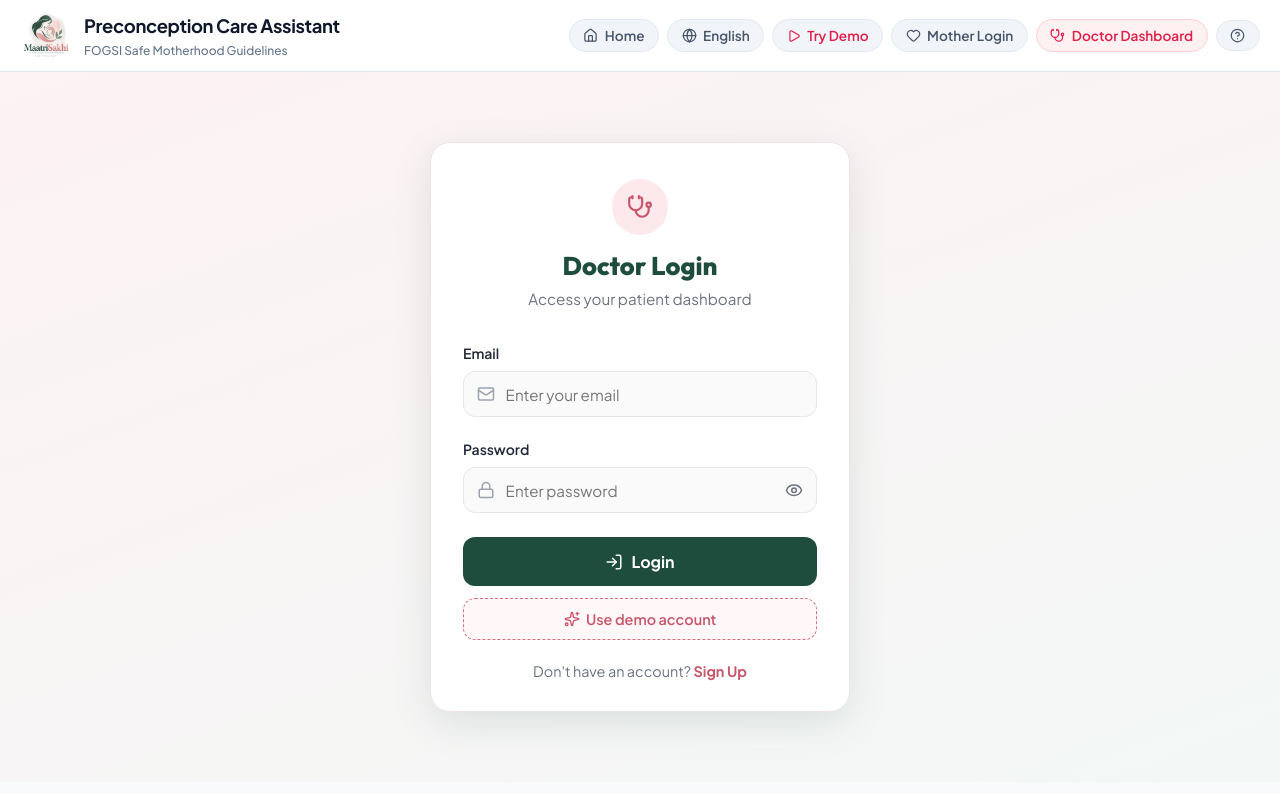
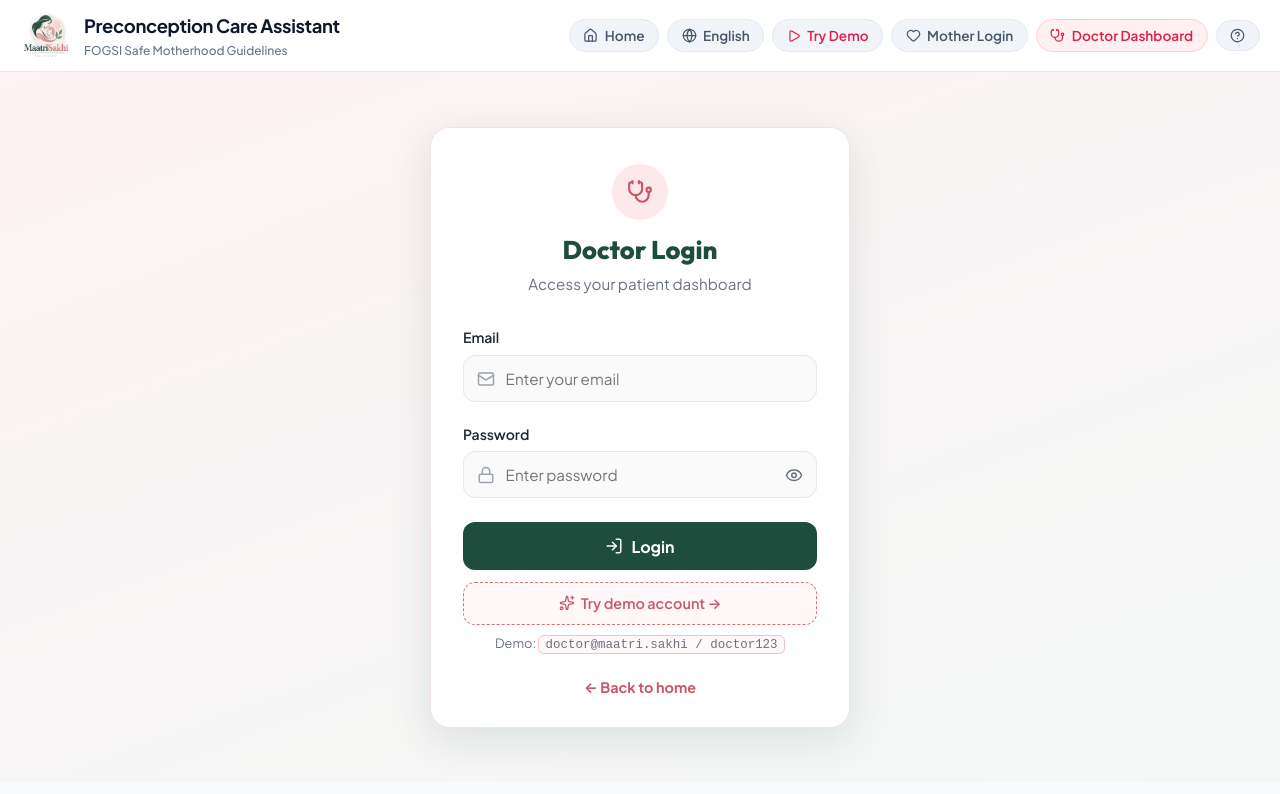
Before and after one commit to alwaysalearner1234/MaatriSakhi, a React (Vite) app: page / in a window 1280 px wide. Both pictures are taken after a click on the button "Open Doctor Portal →". Shown: the top 794 px of the page. Built offline with nearby package versions, Linux system fonts and the light colour scheme; no server answers.

Commit message:
One-click doctor demo login, fix DoctorLogin prop mismatch with App

```diff
--- a/src/components/DoctorLogin.css
+++ b/src/components/DoctorLogin.css
@@ -188,6 +188,26 @@
   background: #fdecef;
 }
 
+.dl-demo:disabled {
+  opacity: 0.7;
+  cursor: not-allowed;
+}
+
+.dl-demo-creds {
+  margin: 0.5rem 0 0;
+  text-align: center;
+  font-size: 0.8rem;
+  color: #6b7280;
+}
+
+.dl-demo-creds code {
+  background: #fff7f8;
+  border: 1px solid #f3c2c7;
+  border-radius: 6px;
+  padding: 0.1rem 0.4rem;
+  font-size: 0.78rem;
+}
+
 .dl-footer {
   margin: 1.25rem 0 0;
   text-align: center;
--- a/src/components/DoctorLogin.jsx
+++ b/src/components/DoctorLogin.jsx
@@ -1,18 +1,28 @@
 import React, { useState, useEffect } from "react";
-import { UI_TRANSLATIONS, LANGUAGES } from "../data/translations";
+import { UI_TRANSLATIONS } from "../data/translations";
 import { Stethoscope, Mail, Lock, Eye, EyeOff, LogIn, Sparkles } from "lucide-react";
 import "./DoctorLogin.css";
 
 // Backend address: set VITE_API_URL in .env.local (local) or in Render (live)
 const API_BASE = import.meta.env.VITE_API_URL || "http://localhost:8000";
 
-export default function DoctorLogin({ lang, onSelectLanguage, onNavigate }) {
+// Demo doctor: doctor@maatri.sakhi / doctor123 (seeded by database_init.py).
+// Supports both prop styles: onNavigate(view) OR onLoginSuccess(info)/onBackToHome().
+const DEMO_DOCTOR = { email: "doctor@maatri.sakhi", password: "doctor123" };
+
+export default function DoctorLogin({ lang, onSelectLanguage, onNavigate, onLoginSuccess, onBackToHome }) {
   const t = UI_TRANSLATIONS[lang] || UI_TRANSLATIONS.en;
   const [email, setEmail] = useState("");
   const [password, setPassword] = useState("");
   const [error, setError] = useState("");
   const [loading, setLoading] = useState(false);
   const [showPassword, setShowPassword] = useState(false);
+
+  // Route to the dashboard through whichever callback the parent provided.
+  const goDoctor = (info) => {
+    if (onNavigate) onNavigate("doctor");
+    else if (onLoginSuccess) onLoginSuccess(info || { email: email || DEMO_DOCTOR.email });
+  };
 
   // If a saved token is still valid, go straight to the dashboard
   useEffect(() => {
@@ -22,20 +32,16 @@ export default function DoctorLogin({ lang, onSelectLanguage, onNavigate }) {
       headers: { Authorization: `Bearer ${token}` },
     })
       .then((res) => {
-        if (res.ok) onNavigate("doctor");
+        if (res.ok) goDoctor();
         else localStorage.removeItem("doctor_token");
       })
       .catch(() => {
         /* backend offline: stay on the login screen */
       });
-  }, [onNavigate]);
+    // eslint-disable-next-line react-hooks/exhaustive-deps
+  }, []);
 
-  const handleSubmit = async (e) => {
-    e.preventDefault();
-    if (!email || !password) {
-      setError("Please enter your email and password.");
-      return;
-    }
+  const doLogin = async (loginEmail, loginPassword) => {
     setError("");
     setLoading(true);
 
@@ -44,7 +50,7 @@ export default function DoctorLogin({ lang, onSelectLanguage, onNavigate }) {
       response = await fetch(`${API_BASE}/api/auth/login`, {
         method: "POST",
         headers: { "Content-Type": "application/json" },
-        body: JSON.stringify({ email, password }),
+        body: JSON.stringify({ email: loginEmail, password: loginPassword }),
       });
     } catch {
       setError("Can't reach the server. Please make sure the backend is running.");
@@ -61,7 +67,7 @@ export default function DoctorLogin({ lang, onSelectLanguage, onNavigate }) {
 
     if (response.ok && data.access_token) {
       localStorage.setItem("doctor_token", data.access_token);
-      onNavigate("doctor");
+      goDoctor(data.doctor || { email: loginEmail });
     } else if (response.status === 401) {
       setError("Incorrect email or password.");
     } else {
@@ -74,10 +80,20 @@ export default function DoctorLogin({ lang, onSelectLanguage, onNavigate }) {
     setLoading(false);
   };
 
-  const fillDemoAccount = () => {
-    setEmail("doctor@maatri.sakhi");
-    setPassword("doctor123");
-    setError("");
+  const handleSubmit = (e) => {
+    e.preventDefault();
+    if (!email || !password) {
+      setError("Please enter your email and password.");
+      return;
+    }
+    doLogin(email, password);
+  };
+
+  // One-click demo login: fills AND submits (mirrors MotherAuth's demo button).
+  const demoLogin = () => {
+    setEmail(DEMO_DOCTOR.email);
+    setPassword(DEMO_DOCTOR.password);
+    doLogin(DEMO_DOCTOR.email, DEMO_DOCTOR.password);
   };
 
   return (
@@ -153,11 +169,17 @@ export default function DoctorLogin({ lang, onSelectLanguage, onNavigate }) {
           </button>
         </form>
 
-        <button type="button" className="dl-demo" onClick={fillDemoAccount}>
-          <Sparkles size={16} /> {t.useDemoAccount || "Use demo account"}
+        <button type="button" className="dl-demo" onClick={demoLogin} disabled={loading}>
+          <Sparkles size={16} /> {t.useDemoAccount || "Try demo account →"}
         </button>
+        <p className="dl-demo-creds">
+          Demo: <code>{DEMO_DOCTOR.email} / {DEMO_DOCTOR.password}</code>
+        </p>
 
+        {(onNavigate || onBackToHome) && (
           <p className="dl-footer">
+            {onNavigate ? (
+              <>
                 {t.dontHaveAccount || "Don't have an account?"}{" "}
                 <button
                   type="button"
@@ -166,7 +188,18 @@ export default function DoctorLogin({ lang, onSelectLanguage, onNavigate }) {
                 >
                   {t.signup || "Sign Up"}
                 </button>
+              </>
+            ) : (
+              <button
+                type="button"
+                className="dl-link"
+                onClick={onBackToHome}
+              >
+                ← Back to home
+              </button>
+            )}
           </p>
+        )}
       </div>
     </div>
   );
```
Also changed, not shown: 1 other file (tests, documents, lock files or other folders). Lines whose indentation alone changed are shown as unchanged.
